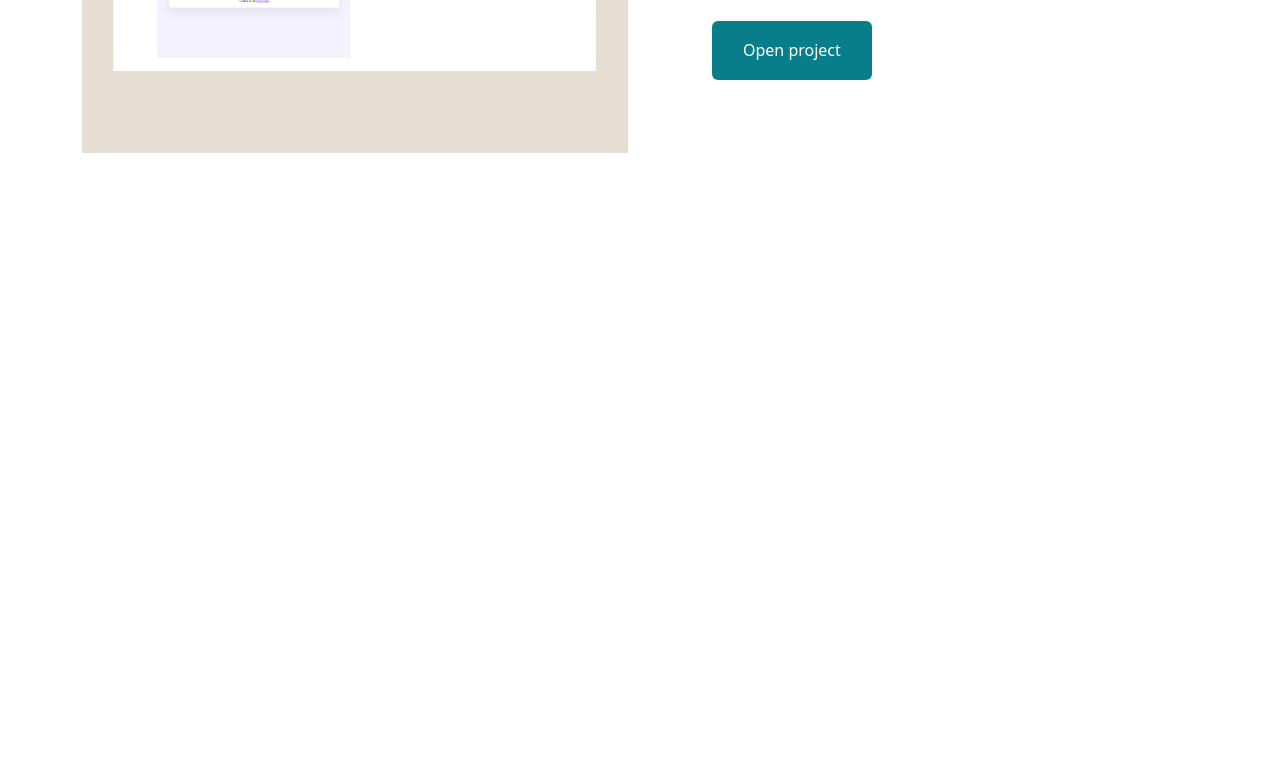
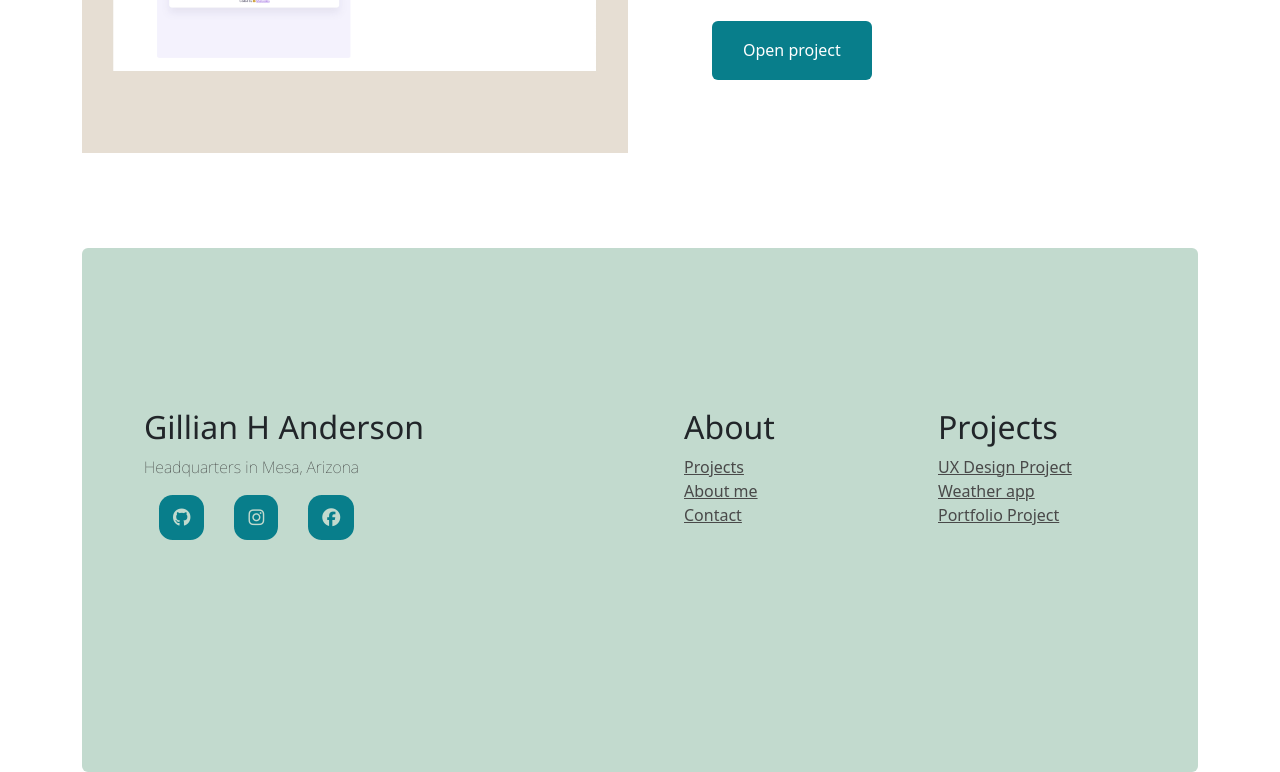
Before and after one commit to ghanderson456/Portfolio_project, a plain HTML site: page index.html in a window 1280 px wide. Shown: the part 2201-2973 px from the top of the page. Before the commit the page ends 2449 px from the top, so only its background shows below. Drawn offline with nearby package versions, Linux system fonts and the light colour scheme.

Commit message:
created footer

```diff
--- a/index.html
+++ b/index.html
@@ -136,6 +136,65 @@
           </div>
         </div>
       </div>
+
+      <footer>
+        <div class="content-container container">
+          <div class="row mb-4">
+            <div class="col-lg-6">
+              <h2>Gillian H Anderson</h2>
+              <p>Headquarters in Mesa, Arizona</p>
+              <div class="social-links mb-5 d-flex">
+                <a href="https://github.com/ghanderson456" target="_blank">
+                  <i class="fab fa-github" aria-hidden="true"></i>
+                </a>
+                <a
+                  href="https://www.instagram.com/gillianhanderson/"
+                  target="_blank"
+                >
+                  <i class="fab fa-instagram" aria-hidden="true"></i>
+                </a>
+                <a href="https://www.facebook.com/Gill21" target="_blank">
+                  <i class="fab fa-facebook" aria-hidden="true"></i>
+                </a>
+              </div>
+            </div>
+            <div class="col-lg-6">
+              <div class="row mb-4">
+                <div class="col-lg-6">
+                  <ul>
+                    <li>
+                      <h2>About</h2>
+                    </li>
+                    <li class="text-muted">
+                      <a href="/work.html">Projects</a>
+                    </li>
+                    <li><a href="/about.html">About me</a></li>
+                    <li><a href="/contact.html">Contact</a></li>
+                  </ul>
+                </div>
+                <div class="col-lg-6">
+                  <ul>
+                    <li>
+                      <h2>Projects</h2>
+                    </li>
+                    <li><a href="#">UX Design Project</a></li>
+                    <li>
+                      <a href="https://preeminent-quokka-db4dd9.netlify.app"
+                        >Weather app</a
+                      >
+                    </li>
+                    <li>
+                      <a href="https://comfy-dieffenbachia-286bef.netlify.app"
+                        >Portfolio Project</a
+                      >
+                    </li>
+                  </ul>
+                </div>
+              </div>
+            </div>
+          </div>
+        </div>
+      </footer>
     </div>
   </body>
 </html>
--- a/styles/portfolio.css
+++ b/styles/portfolio.css
@@ -141,6 +141,41 @@ nav li.active a {
   text-decoration: underline;
 }
 
+footer {
+  background: var(--branding-color);
+  padding: 0px 50px;
+  border-radius: 6px;
+}
+
+footer li {
+  list-style: none;
+  font-weight: 200;
+}
+
+footer a {
+  color: #494949;
+  transition: all 100ms ease-in-out;
+}
+
+footer a:hover {
+  color: var(--secondary-color);
+}
+
+footer .social-links a {
+  margin: 0 15px;
+  color: var(--branding-color);
+  background: var(--secondary-color);
+  padding: 9px 14px;
+  border-radius: 30%;
+  font-size: 18px;
+  transition: all 100ms ease-in-out;
+}
+
+footer .social-links a:hover {
+  color: #494949;
+  background: var(--branding-color);
+}
+
 @media (max-width: 900px) {
   .container h1 {
     font-size: 42px;
```
